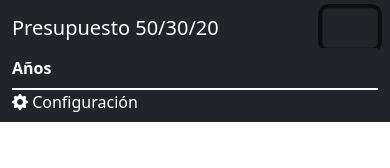
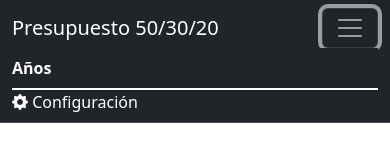
Before and after one commit to brandonruizmora/presupuesto503020, a React (Vite) app: page / in a window 390 px wide. Both pictures are taken after a click on the button "Toggle navigation". Shown: the top 168 px of the page. Built offline with nearby package versions, Linux system fonts and the light colour scheme.

Commit message:
Change navbar color theme

```diff
--- a/src/presupuesto/components/Navbar.jsx
+++ b/src/presupuesto/components/Navbar.jsx
@@ -17,9 +17,9 @@ export const Navbar = () => {
     const monthText = monthNames[month] || "";
 
     return (
-        <nav className="navbar navbar-expand-md text-bg-dark mb-5">
+        <nav className="navbar navbar-expand-md bg-dark border-bottom border-body mb-5" data-bs-theme="dark">
             <div className="container-fluid">
-                <a className="navbar-brand text-bg-dark" href="/">Presupuesto 50/30/20</a>
+                <a className="navbar-brand" href="/">Presupuesto 50/30/20</a>
                 <button className="navbar-toggler" type="button" data-bs-toggle="collapse" data-bs-target="#navbarNav" aria-controls="navbarNav" aria-expanded="false" aria-label="Toggle navigation">
                     <span className="navbar-toggler-icon"></span>
                 </button>
@@ -37,7 +37,7 @@ export const Navbar = () => {
                             <Link className={budget ? "nav-item nav-link text-bg-dark" : "nav-item nav-link text-bg-dark active"} to={`/${year}/${month}`}>{`Presupuesto de ${monthText}`}</Link>
                         }
                     </ul>
-                    <NavLink className="nav-link" to="/config"><i className="bi bi-gear-fill"></i> Configuración</NavLink>
+                    <NavLink className="nav-item nav-link text-bg-dark" to="/config"><i className="bi bi-gear-fill"></i> Configuración</NavLink>
                 </div>
             </div>
         </nav>
```
